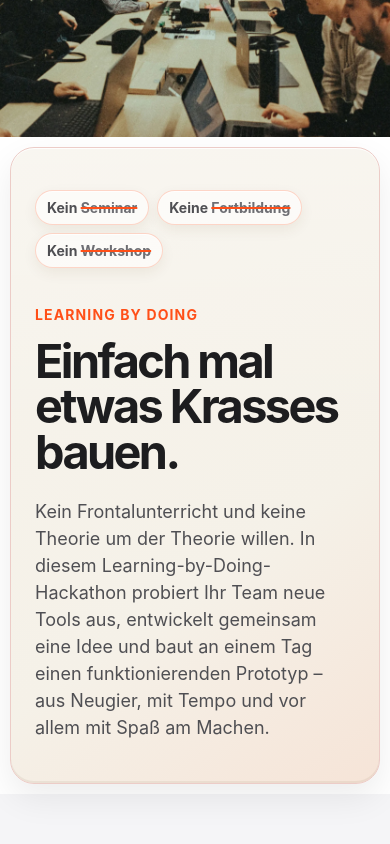
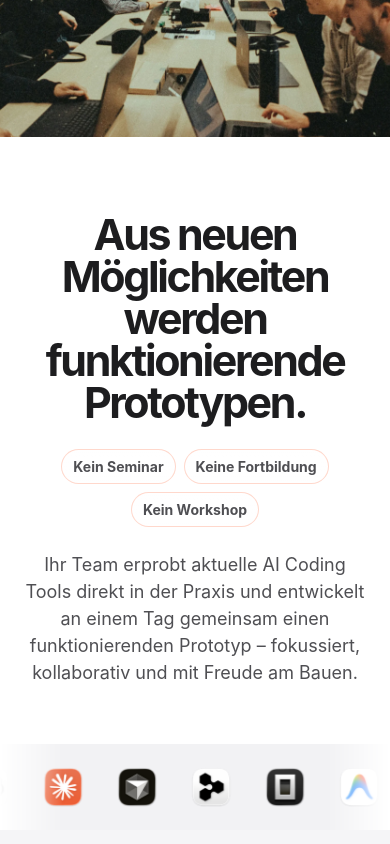
Before and after one commit to emilianscheel/all-in-agi.com, a SvelteKit app in the folder website/: page / in a window 390 px wide. Shown: the part 780-1624 px from the top of the page. Built offline with nearby package versions, Linux system fonts and the light colour scheme.

Commit message:
Redesign manifesto section with coding tools carousel

```diff
--- a/website/src/app.css
+++ b/website/src/app.css
@@ -39,8 +39,6 @@
 	--gloss-highlight: rgba(255,255,255,.72);
 	--gloss-soft-highlight: rgba(255,255,255,.38);
 	--gloss-button-shadow: 0 7px 16px rgba(180,49,8,.2);
-	--gloss-card-shadow: 0 14px 34px rgba(0,0,0,.075);
-	--manifesto-bg: #f5f1e8;
 	--manifesto-chip: rgba(255,255,255,.58);
 	--white: #fff;
 }
@@ -70,18 +68,17 @@ img { display: block; max-width: 100%; }
 .nav-links { display: flex; align-items: center; justify-content: center; gap: 34px; font-size: 12px; color: var(--nav-ink); }
 .nav-links a, .brand-mark { transition: opacity .2s ease; }
 .nav-links a:hover, .brand-mark:hover { opacity: .58; }
-.nav-cta { position: relative; isolation: isolate; overflow: hidden; justify-self: end; padding: 7px 13px; border-radius: 999px; color: var(--page); background: linear-gradient(180deg, color-mix(in srgb, var(--nav-button) 78%, white), var(--nav-button) 54%, color-mix(in srgb, var(--nav-button) 82%, black)); box-shadow: inset 0 1px 0 var(--gloss-soft-highlight), inset 0 -2px 0 rgba(0,0,0,.22), 0 4px 10px rgba(0,0,0,.14); font-size: 12px; font-weight: 400; transition: background .2s ease, transform .2s ease, box-shadow .2s ease; }
-.nav-cta:hover { background: linear-gradient(180deg, color-mix(in srgb, var(--nav-button-hover) 78%, white), var(--nav-button-hover) 54%, color-mix(in srgb, var(--nav-button-hover) 82%, black)); box-shadow: inset 0 1px 0 var(--gloss-highlight), inset 0 -2px 0 rgba(0,0,0,.18), 0 6px 14px rgba(0,0,0,.18); transform: translateY(-1px); }
+.nav-cta { position: relative; isolation: isolate; overflow: hidden; justify-self: end; padding: 7px 13px; border-radius: 999px; color: var(--page); background: linear-gradient(180deg, color-mix(in srgb, var(--nav-button) 78%, white), var(--nav-button) 54%, color-mix(in srgb, var(--nav-button) 82%, black)); box-shadow: inset 0 1px 0 var(--gloss-soft-highlight), inset 0 -2px 0 rgba(0,0,0,.22), 0 4px 10px rgba(0,0,0,.14); font-size: 12px; font-weight: 400; transition: background .2s ease, box-shadow .2s ease; }
+.nav-cta:hover { background: linear-gradient(180deg, color-mix(in srgb, var(--nav-button-hover) 78%, white), var(--nav-button-hover) 54%, color-mix(in srgb, var(--nav-button-hover) 82%, black)); box-shadow: inset 0 1px 0 var(--gloss-highlight), inset 0 -2px 0 rgba(0,0,0,.18), 0 6px 14px rgba(0,0,0,.18); }
 
 .button-primary, .button-secondary {
 	position: relative; isolation: isolate; overflow: hidden;
 	display: inline-flex; align-items: center; justify-content: center; min-height: 44px;
 	padding: 10px 22px; border: 1px solid var(--orange); border-radius: 999px;
-	font-size: 17px; line-height: 1.2; transition: transform .2s ease, background .2s ease, color .2s ease, box-shadow .2s ease;
+	font-size: 17px; line-height: 1.2; transition: background .2s ease, color .2s ease, box-shadow .2s ease;
 }
 .button-primary { color: var(--on-accent); background: linear-gradient(180deg, color-mix(in srgb, var(--orange) 76%, white), var(--orange) 52%, color-mix(in srgb, var(--orange-dark) 88%, black)); box-shadow: inset 0 1px 0 rgba(255,255,255,.76), inset 0 -3px 0 rgba(154,38,0,.28), var(--gloss-button-shadow); font-weight: 400; }
 .button-secondary { color: var(--orange); background: linear-gradient(180deg, color-mix(in srgb, var(--card) 88%, white), color-mix(in srgb, var(--card) 94%, var(--surface))); box-shadow: inset 0 1px 0 rgba(255,255,255,.9), inset 0 -2px 0 color-mix(in srgb, var(--orange) 14%, transparent), 0 5px 13px rgba(0,0,0,.08); }
-.button-primary:hover, .button-secondary:hover { transform: translateY(-1px); }
 .button-primary:hover { background: linear-gradient(180deg, color-mix(in srgb, var(--orange-dark) 72%, white), var(--orange-dark) 54%, color-mix(in srgb, var(--orange-dark) 82%, black)); box-shadow: inset 0 1px 0 rgba(255,255,255,.74), inset 0 -3px 0 rgba(120,25,0,.3), 0 9px 20px rgba(180,49,8,.25); }
 .button-secondary:hover { background: linear-gradient(180deg, color-mix(in srgb, var(--orange) 76%, white), var(--orange) 52%, var(--orange-dark)); box-shadow: inset 0 1px 0 rgba(255,255,255,.72), inset 0 -3px 0 rgba(154,38,0,.25), var(--gloss-button-shadow); color: var(--on-accent); }
 .button-primary[aria-disabled="true"], .button-primary:disabled { opacity: .45; cursor: not-allowed; transform: none; box-shadow: inset 0 1px 0 rgba(255,255,255,.4); }
@@ -101,32 +98,32 @@ img { display: block; max-width: 100%; }
 .hero-image img { position: absolute; inset: 0; width: 100%; height: 100%; object-fit: cover; object-position: center 43%; }
 .hero-image::after { content: ""; position: absolute; inset: 0; background: linear-gradient(180deg, var(--hero-overlay), transparent 22%); pointer-events: none; }
 
-.manifesto { padding: 24px; background: var(--page); }
-.manifesto-panel {
-	position: relative; isolation: isolate; overflow: hidden;
-	max-width: 1120px; margin: 0 auto; padding: clamp(48px, 6.4vw, 78px);
-	display: grid; grid-template-columns: minmax(220px, .72fr) minmax(0, 1.28fr); align-items: center; gap: clamp(42px, 7vw, 88px);
-	border: 1px solid color-mix(in srgb, var(--orange) 18%, var(--soft-line)); border-radius: 32px;
-	background: linear-gradient(145deg, color-mix(in srgb, var(--manifesto-bg) 82%, white), var(--manifesto-bg) 64%, color-mix(in srgb, var(--manifesto-bg) 92%, var(--orange)));
-	box-shadow: inset 0 1px 0 rgba(255,255,255,.88), inset 0 -2px 0 rgba(104,75,42,.08), var(--gloss-card-shadow);
-}
-.manifesto-panel::before, .agenda-card::before, .price-card::before, .contact-card::before {
+.manifesto { overflow: hidden; background: var(--page); text-align: center; }
+.manifesto-content { max-width: 980px; margin: 0 auto; padding: clamp(86px, 10vw, 132px) 24px clamp(64px, 8vw, 96px); }
+.manifesto-content h2 { margin: 0 auto; font-size: clamp(42px, 5.8vw, 76px); line-height: .98; letter-spacing: -.055em; }
+.manifesto-content > p { max-width: 780px; margin: 0 auto; color: var(--secondary-ink); font-size: clamp(18px, 2vw, 22px); line-height: 1.5; }
+.agenda-card::before, .price-card::before, .contact-card::before, .choice::before {
 	content: ""; position: absolute; z-index: 0; pointer-events: none;
 	inset: 0 0 auto; height: 46%;
 	background: linear-gradient(180deg, var(--gloss-soft-highlight), transparent);
 	opacity: .58;
 }
-.manifesto-negations { position: relative; z-index: 1; display: flex; flex-direction: column; align-items: flex-start; gap: 12px; }
-.manifesto-negations span { padding: 10px 14px; border: 1px solid rgba(255,79,24,.22); border-radius: 999px; background: var(--manifesto-chip); box-shadow: inset 0 1px 0 rgba(255,255,255,.78), 0 5px 14px rgba(82,52,20,.07); color: var(--secondary-ink); font-size: clamp(16px, 1.8vw, 20px); font-weight: 650; }
-.manifesto-negations s { color: var(--muted); text-decoration-color: var(--orange); text-decoration-thickness: 2px; }
-.manifesto-copy { position: relative; z-index: 1; min-width: 0; }
-.manifesto-copy .eyebrow { margin-bottom: 16px; }
-.manifesto-copy h2 { margin: 0; max-width: 680px; font-size: clamp(42px, 5vw, 68px); line-height: .98; letter-spacing: -.055em; }
-.manifesto-copy > p:last-child { max-width: 700px; margin: 26px 0 0; color: var(--secondary-ink); font-size: clamp(18px, 2vw, 22px); line-height: 1.5; }
+.manifesto-negations { display: flex; justify-content: center; flex-wrap: wrap; gap: 10px; margin: 32px 0 28px; }
+.manifesto-negations span { padding: 9px 14px; border: 1px solid rgba(255,79,24,.22); border-radius: 999px; background: linear-gradient(180deg, color-mix(in srgb, var(--manifesto-chip) 78%, white), var(--manifesto-chip)); color: var(--secondary-ink); font-size: clamp(14px, 1.6vw, 17px); font-weight: 650; }
+.tool-carousel {
+	width: 100%; overflow: hidden; padding: 25px 0;
+	background: color-mix(in srgb, var(--surface) 90%, var(--line));
+	-webkit-mask-image: linear-gradient(90deg, transparent, #000 12%, #000 88%, transparent);
+	mask-image: linear-gradient(90deg, transparent, #000 12%, #000 88%, transparent);
+}
+.tool-carousel-track { display: flex; width: max-content; animation: tool-carousel-scroll 24s linear infinite; }
+.tool-carousel-group { display: flex; flex: none; align-items: center; gap: clamp(30px, 4.5vw, 58px); padding-right: clamp(30px, 4.5vw, 58px); }
+.tool-carousel img { width: clamp(46px, 5vw, 62px); height: clamp(46px, 5vw, 62px); flex: none; object-fit: contain; }
+@keyframes tool-carousel-scroll { to { transform: translateX(-50%); } }
 
 .agenda { background: var(--surface); }
 .agenda-grid { margin-top: 58px; display: grid; grid-template-columns: repeat(2, 1fr); gap: 18px; text-align: left; }
-.agenda-card, .price-card, .contact-card { position: relative; isolation: isolate; overflow: hidden; box-shadow: inset 0 1px 0 rgba(255,255,255,.82), inset 0 -1px 0 rgba(0,0,0,.035), var(--gloss-card-shadow); }
+.agenda-card, .price-card, .contact-card { position: relative; isolation: isolate; overflow: hidden; }
 .agenda-card { min-height: 250px; padding: 34px; border-radius: 26px; background: linear-gradient(155deg, color-mix(in srgb, var(--card) 88%, white), var(--card)); }
 .agenda-card .time { color: var(--orange); font-size: 15px; font-weight: 700; }
 .agenda-card h3 { margin: 42px 0 12px; font-size: 31px; line-height: 1.04; letter-spacing: -.04em; }
@@ -214,10 +211,11 @@ img { display: block; max-width: 100%; }
 .option-grid { display: grid; gap: 12px; }
 .option-grid.three { grid-template-columns: repeat(3, 1fr); }
 .lunch-grid, .tools-mode-grid { grid-template-columns: repeat(2, minmax(0, 1fr)); }
-.choice { position: relative; min-height: 112px; padding: 20px; display: flex; flex-direction: column; align-items: flex-start; border: 1.5px solid var(--control-border); border-radius: 15px; background: var(--control); cursor: pointer; text-align: left; transition: border-color .15s, box-shadow .15s; }
+.choice { position: relative; isolation: isolate; overflow: hidden; min-height: 112px; padding: 20px; display: flex; flex-direction: column; align-items: flex-start; border: 1.5px solid var(--control-border); border-radius: 15px; outline: 1px solid transparent; outline-offset: -3px; background: linear-gradient(155deg, color-mix(in srgb, var(--control) 88%, white), var(--control)); cursor: pointer; text-align: left; transition: border-color .15s, outline-color .15s; }
 .choice:hover { border-color: var(--ink); }
-.choice.selected { border-color: var(--orange); box-shadow: inset 0 0 0 1px var(--orange); }
+.choice.selected { border-color: var(--orange); outline-color: var(--orange); }
 .choice input { position: absolute; opacity: 0; pointer-events: none; }
+.choice b, .choice small, .choice .choice-price { position: relative; z-index: 1; }
 .choice b { display: block; font-size: 17px; }
 .choice small { display: block; margin-top: 8px; color: var(--muted); line-height: 1.3; }
 .choice .choice-price { margin-top: auto; padding-top: 14px; color: var(--ink); font-size: 13px; }
@@ -350,8 +348,6 @@ img { display: block; max-width: 100%; }
 		--gloss-highlight: rgba(255,255,255,.48);
 		--gloss-soft-highlight: rgba(255,255,255,.1);
 		--gloss-button-shadow: 0 7px 18px rgba(0,0,0,.38);
-		--gloss-card-shadow: 0 16px 38px rgba(0,0,0,.34);
-		--manifesto-bg: #2a261f;
 		--manifesto-chip: rgba(255,255,255,.07);
 	}
 
@@ -383,12 +379,14 @@ img { display: block; max-width: 100%; }
 	.hero .display-title { font-size: clamp(46px, 13vw, 56px); white-space: normal; }
 	.hero-image { min-height: 330px; }
 	.hero-image img { object-position: 58% center; }
-	.manifesto { padding: 10px; }
-	.manifesto-panel { padding: 42px 24px; grid-template-columns: 1fr; gap: 38px; border-radius: 24px; }
-	.manifesto-negations { flex-direction: row; flex-wrap: wrap; gap: 8px; }
+	.manifesto-content { padding: 76px 20px 58px; }
+	.manifesto-negations { gap: 8px; margin: 26px 0 24px; }
 	.manifesto-negations span { padding: 8px 11px; font-size: 14px; }
-	.manifesto-copy h2 { font-size: clamp(40px, 12vw, 54px); }
-	.manifesto-copy > p:last-child { margin-top: 22px; font-size: 18px; }
+	.manifesto-content h2 { font-size: clamp(40px, 11vw, 54px); }
+	.manifesto-content > p { font-size: 18px; }
+	.tool-carousel { padding: 20px 0; -webkit-mask-image: linear-gradient(90deg, transparent, #000 16%, #000 84%, transparent); mask-image: linear-gradient(90deg, transparent, #000 16%, #000 84%, transparent); }
+	.tool-carousel-group { gap: 28px; padding-right: 28px; }
+	.tool-carousel img { width: 46px; height: 46px; }
 	.agenda-grid { grid-template-columns: 1fr; }
 	.agenda-card { min-height: 250px; }
 	.closing { margin: 8px 8px 100px; min-height: 520px; padding: 0; border-radius: 22px; }
@@ -416,4 +414,8 @@ img { display: block; max-width: 100%; }
 @media (prefers-reduced-motion: reduce) {
 	html { scroll-behavior: auto; }
 	*, *::before, *::after { animation-duration: .01ms !important; transition-duration: .01ms !important; }
+	.tool-carousel { overflow-x: auto; -webkit-mask-image: none; mask-image: none; }
+	.tool-carousel-track { width: 100%; animation: none !important; }
+	.tool-carousel-group { width: 100%; justify-content: center; flex-wrap: wrap; margin: 0 auto; padding: 0 24px; }
+	.tool-carousel-group.duplicate { display: none; }
 }
--- a/website/src/routes/+page.svelte
+++ b/website/src/routes/+page.svelte
@@ -1,7 +1,11 @@
 <script lang="ts">
 	import { CalendarClock, CircleMinus, Lightbulb, Mail, Phone, Pizza, Presentation, Users, Utensils } from 'lucide-svelte';
 	import { Accordion } from 'bits-ui';
+	import { CODING_TOOLS } from '$lib/booking';
 	import { reveal } from '$lib/motion';
+
+	const carouselTools = CODING_TOOLS.filter((tool) => tool.icon);
+	const carouselLabel = `Coding Tools im Hackathon: ${carouselTools.map((tool) => tool.label).join(', ')}`;
 
 	const faqs = [
 		{
@@ -57,16 +61,24 @@
 </section>
 
 <section class="manifesto" aria-labelledby="manifesto-title">
-	<div class="manifesto-panel" use:reveal>
+	<div class="manifesto-content" use:reveal>
+		<h2 id="manifesto-title">Aus neuen Möglichkeiten werden funktionierende Prototypen.</h2>
 		<div class="manifesto-negations" aria-label="Kein Seminar, keine Fortbildung, kein Workshop">
-			<span>Kein <s>Seminar</s></span>
-			<span>Keine <s>Fortbildung</s></span>
-			<span>Kein <s>Workshop</s></span>
+			<span>Kein Seminar</span>
+			<span>Keine Fortbildung</span>
+			<span>Kein Workshop</span>
 		</div>
-		<div class="manifesto-copy">
-			<p class="eyebrow">Learning by doing</p>
-			<h2 id="manifesto-title">Einfach mal etwas Krasses bauen.</h2>
-			<p>Kein Frontalunterricht und keine Theorie um der Theorie willen. In diesem Learning-by-Doing-Hackathon probiert Ihr Team neue Tools aus, entwickelt gemeinsam eine Idee und baut an einem Tag einen funktionierenden Prototyp – aus Neugier, mit Tempo und vor allem mit Spaß am Machen.</p>
+		<p>Ihr Team erprobt aktuelle AI Coding Tools direkt in der Praxis und entwickelt an einem Tag gemeinsam einen funktionierenden Prototyp – fokussiert, kollaborativ und mit Freude am Bauen.</p>
+	</div>
+	<div class="tool-carousel" role="img" aria-label={carouselLabel}>
+		<div class="tool-carousel-track" aria-hidden="true">
+			{#each [0, 1] as copy}
+				<div class:duplicate={copy === 1} class="tool-carousel-group">
+					{#each carouselTools as tool}
+						<img src={tool.icon} alt="" width="96" height="96" />
+					{/each}
+				</div>
+			{/each}
 		</div>
 	</div>
 </section>
```
